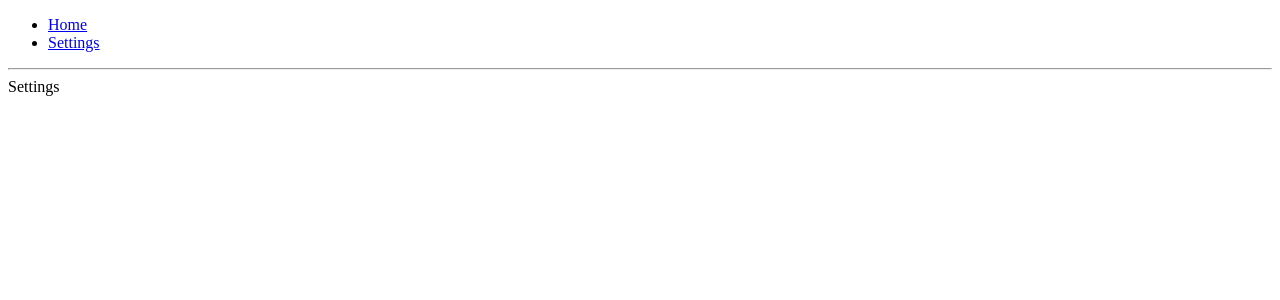
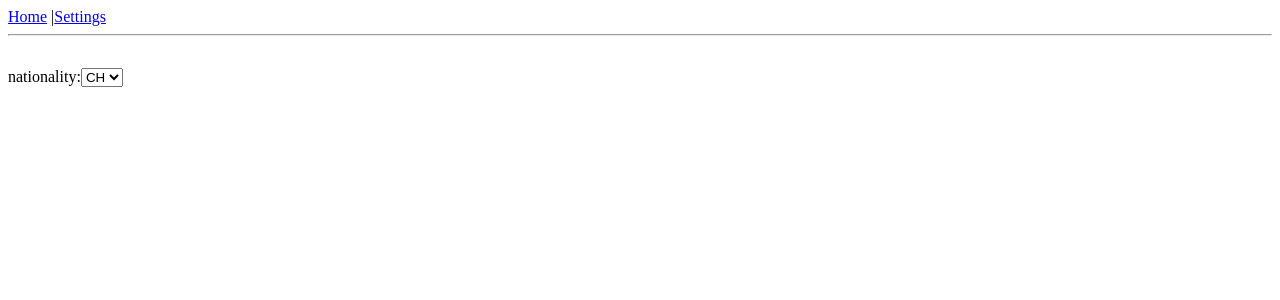
Before and after one commit to hasznosl/users, a React (Create React App) app: page /settings in a window 1280 px wide. Shown: the top 300 px of the page. Built offline with nearby package versions, Linux system fonts and the light colour scheme.

Commit message:
feat(): add stickyness, search, and nationality filter

```diff
--- a/package.json
+++ b/package.json
@@ -6,12 +6,14 @@
     "@testing-library/jest-dom": "^4.2.4",
     "@testing-library/react": "^9.3.2",
     "@testing-library/user-event": "^7.1.2",
+    "@types/axios": "^0.14.0",
     "@types/jest": "^24.0.0",
     "@types/lodash": "^4.14.149",
     "@types/node": "^12.0.0",
     "@types/react": "^16.9.0",
     "@types/react-dom": "^16.9.0",
     "@types/react-router-dom": "^5.1.3",
+    "axios": "^0.19.0",
     "glamor": "^2.20.40",
     "lodash": "^4.17.15",
     "react": "^16.12.0",
--- a/src/App.tsx
+++ b/src/App.tsx
@@ -1,33 +1,28 @@
-import React from 'react';
+import React, { useState } from 'react';
 import { BrowserRouter, Switch, Route, Link } from "react-router-dom"
 import UsersTable from './UsersTable';
 import Settings from './Settings';
-
-
-
-
+import { positionRelative, sticky, NAV_HEIGHT } from './styles';
+import { css } from 'glamor';
 
 const App: React.FC = () => {
+
+  const [nationality, setNationality] = useState(null)
+
   return (
-    <BrowserRouter>
-      <div>
-        <ul>
-          <li>
-            <Link to="/">Home</Link>
-          </li>
-          <li>
-            <Link to="/settings">Settings</Link>
-          </li>
-        </ul>
+    <BrowserRouter {...positionRelative}>
+      <div {...sticky(0)} {...css({ height: NAV_HEIGHT })}>
+        <Link to="/">Home</Link> |
+        <Link to="/settings">Settings</Link>
+        <hr />
       </div>
-      <hr />
 
       <Switch>
         <Route exact path="/">
-          <UsersTable />
+          <UsersTable nationality={nationality} />
         </Route>
         <Route exact path="/settings">
-          <Settings />
+          <Settings nationality={nationality} setNationality={setNationality} />
         </Route>
 
       </Switch>
--- a/src/Settings.tsx
+++ b/src/Settings.tsx
@@ -1,5 +1,13 @@
-import React from 'react'
+import React, { Dispatch, SetStateAction } from 'react'
 
-const Settings = () => <div>Settings</div>
+const Settings = ({ nationality, setNationality }:
+  { nationality: string | null, setNationality: Dispatch<SetStateAction<any>> }) => <div>nationality:
+    <select value={nationality || ''} onChange={(e) => setNationality(e.target.value)}>
+      <option value="CH">CH</option>
+      <option value="ES">ES</option>
+      <option value="FR">FR</option>
+      <option value="GB">GB</option>
+    </select>
+  </div>
 
 export default Settings
--- a/src/UsersTable.tsx
+++ b/src/UsersTable.tsx
@@ -1,23 +1,21 @@
 import React, { useEffect, useState } from 'react'
-import get from './mockApi';
-import { css } from 'glamor'
+// import get from './mockApi';
+import axios from 'axios'
 import debounce from 'lodash/debounce'
+import { sticky, NAV_HEIGHT, ROW_HEIGHT, positionRelative } from './styles';
 
 
-const sticky = css({ position: 'sticky', top: 0, zIndex: 100, backgroundColor: 'white' })
-
-const UsersTable = () => {
+const UsersTable = ({ nationality }: { nationality: string | null }) => {
 
   const [users, setUsers] = useState([])
-
+  const [searchTerm, setSearchTerm] = useState('')
   const [page, setPage] = useState(1)
   const [isLoading, setIsLoading] = useState(true)
 
   const getUsers = async (page: number) => {
-    const response = JSON.parse(await get(page, ''))
+    const response = await axios.get(`https://randomuser.me/api/?page=${page}&results=50&seed=jggjghjkgj${nationality ? `&nat=${nationality}` : ''}`) as any
     setIsLoading(false)
-
-    const newUsers = [...users, ...response.results] as never[]
+    const newUsers = [...users, ...response.data.results] as never[]
     setUsers(newUsers)
   }
 
@@ -35,27 +33,31 @@ const UsersTable = () => {
   }, [])
 
 
-  const header = <tr>
-    <th {...sticky}>
+  const header = <thead>
+    <tr>
+      <th {...sticky(NAV_HEIGHT + ROW_HEIGHT)}>
         picture
   </th>
-    <th {...sticky}>
+      <th {...sticky(NAV_HEIGHT + ROW_HEIGHT)}>
         first name
   </th>
-    <th {...sticky}>
+      <th {...sticky(NAV_HEIGHT + ROW_HEIGHT)}>
         last name
   </th>
-    <th {...sticky}>
+      <th {...sticky(NAV_HEIGHT + ROW_HEIGHT)}>
         username
   </th>
-    <th {...sticky}>
+      <th {...sticky(NAV_HEIGHT + ROW_HEIGHT)}>
         email
   </th>
     </tr>
+  </thead>
 
-  const rows = () => users.map(
+  const rows = (searchTerm: string) => users.filter((user: any) =>
+    `${user.name.first}${user.name.last}`.toLowerCase().includes(searchTerm.toLowerCase())
+  ).map(
 
-    (user: any) => <tr key={user.name.first}>
+    (user: any) => <tr key={user.email + user.login.username}>
       <td>
         <img src={user.picture.thumbnail} />
       </td>
@@ -74,14 +76,17 @@ const UsersTable = () => {
     </tr>
   )
 
-  return <div>
-    <table {...css({ position: 'relative' })}>
+  return <div {...positionRelative}>
+    <div {...sticky(NAV_HEIGHT)}>
+      <input type="text" value={searchTerm} onChange={(e) => setSearchTerm(e.target.value)} />
+    </div>
+    <table>
       {header}
       <tbody>
-        {rows()}
+        {rows(searchTerm)}
       </tbody>
+    </table>
     {isLoading && <div>loading...</div>}
-    </table>
 
   </div>
 }
--- a/src/mockApi.ts
+++ b/src/mockApi.ts
@@ -1,3 +1,5 @@
+// this mock api is used whenever randomusers is down
+
 
 const randomString = () => Math.random().toString(16).substring(2, 15)
 
--- /dev/null
+++ b/src/styles.ts
@@ -0,0 +1,6 @@
+import { css } from "glamor";
+
+export const NAV_HEIGHT = 60
+export const ROW_HEIGHT = 30
+export const sticky = (top: number) => css({ position: 'sticky', top, zIndex: 100, backgroundColor: 'white', height: ROW_HEIGHT })
+export const positionRelative = css({ position: 'relative' })
```
Also changed, not shown: 1 other file (tests, documents, lock files or other folders). Lines whose indentation alone changed are shown as unchanged.
